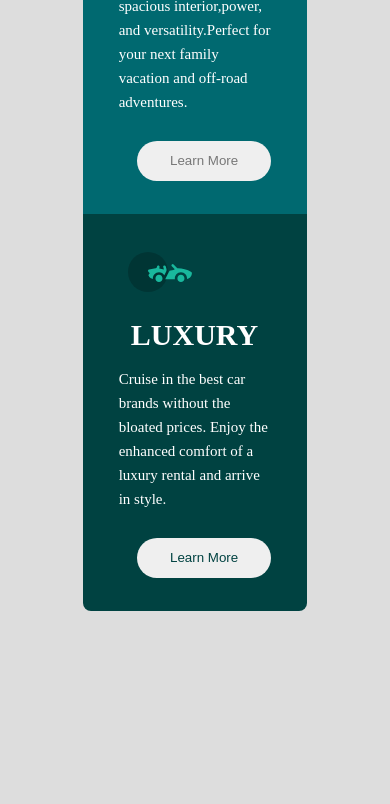
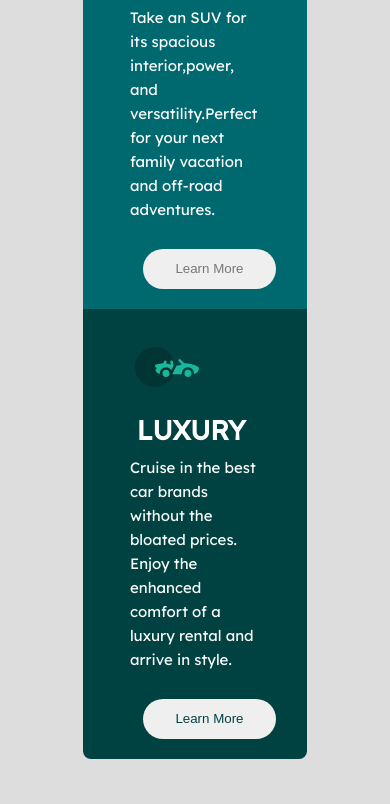
Before and after one commit to Placideh/car-card-challenge1, a plain HTML site: page index.html in a window 390 px wide. Shown: the part 678-1482 px from the top of the page. Before the commit the page ends 1399 px from the top, so only its background shows below. Drawn offline with Linux system fonts and the light colour scheme.

Commit message:
added font family Lexend Deca

```diff
--- a/index.html
+++ b/index.html
@@ -5,6 +5,8 @@
   <meta name="viewport" content="width=device-width, initial-scale=1.0">
   <meta http-equiv="X-UA-Compatible" content="ie=edge">
   <link rel="stylesheet" href="style.css">
+  <link rel="stylesheet" href="https://fonts.googleapis.com/css?family=Lexend Deca">
+  <!-- <link rel="stylesheet" href="https://fonts.google.com/specimen/Big+Shoulders+Display"> -->
   <title>car_preview</title>
 </head>
 <body>
--- a/style.css
+++ b/style.css
@@ -2,6 +2,8 @@ body {
   background-color: #ddd;
   color:#fff;
   font-size: 15px;
+  font-family: "Lexend Deca";
+  font-weight: 400;
 }
 .container {
   width:60%;
@@ -23,20 +25,20 @@ body {
 }
 .icon {
   position: relative;
-  left:3em;
+  left:1.5em;
   top:1.5em;
   margin-top: 2em;
   margin-bottom: 2em;
 }
 .heading {
 position: relative;
-left:1.6em;
+left:.7em;
 font-size:2em;
 }
 .blockText {
   margin-left: auto;
   margin-right: auto;
-  width: 68%;
+  width: 83%;
   line-height:1.6em;
 }
 
@@ -55,7 +57,7 @@ font-size:2em;
 }
 .btn {
   position: relative;
-  left:4.1em;
+  left:2em;
   border:none;
   height:3em;
   border-radius: 25px;
@@ -112,21 +114,21 @@ font-size:2em;
   }
   .icon {
     position: relative;
-    left:3em;
+    left:3.5em;
     top:0.5em;
     margin-top: 2em;
     margin-bottom: 2em;
   }
   .heading {
   position: relative;
-  left:1.6em;
-  font-size:2em;
+  left:2em;
+  font-size:1.8em;
   top:-1em;
   }
   .blockText {
     margin-left: auto;
     margin-right: auto;
-    width: 68%;
+    width: 58%;
     line-height:1.6em;
     position: relative;
     top:-3em;
@@ -147,7 +149,7 @@ font-size:2em;
   }
   .btn {
     position: relative;
-    left:4.1em;
+    left:4.5em;
     border:none;
     height:3em;
     border-radius: 25px;
```
